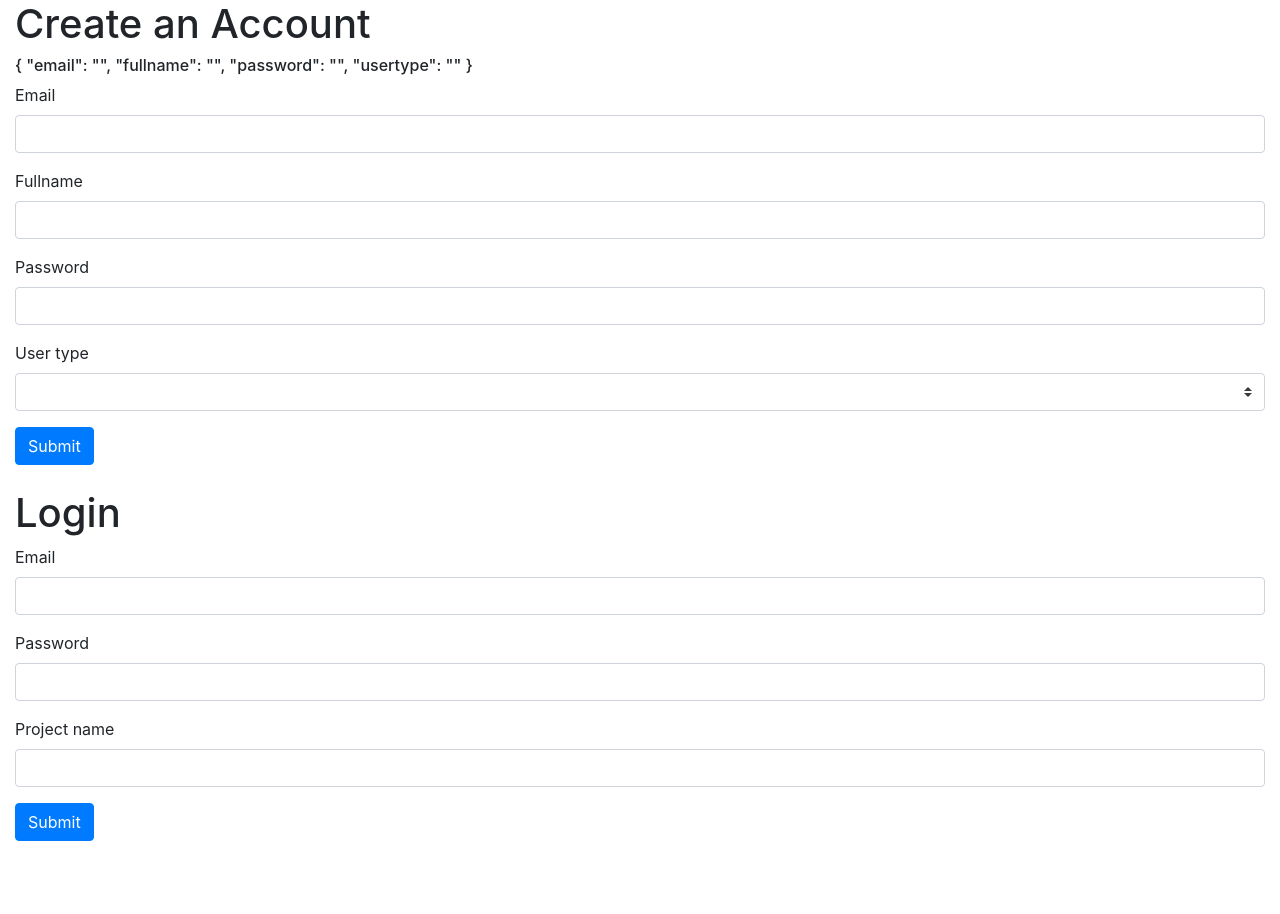
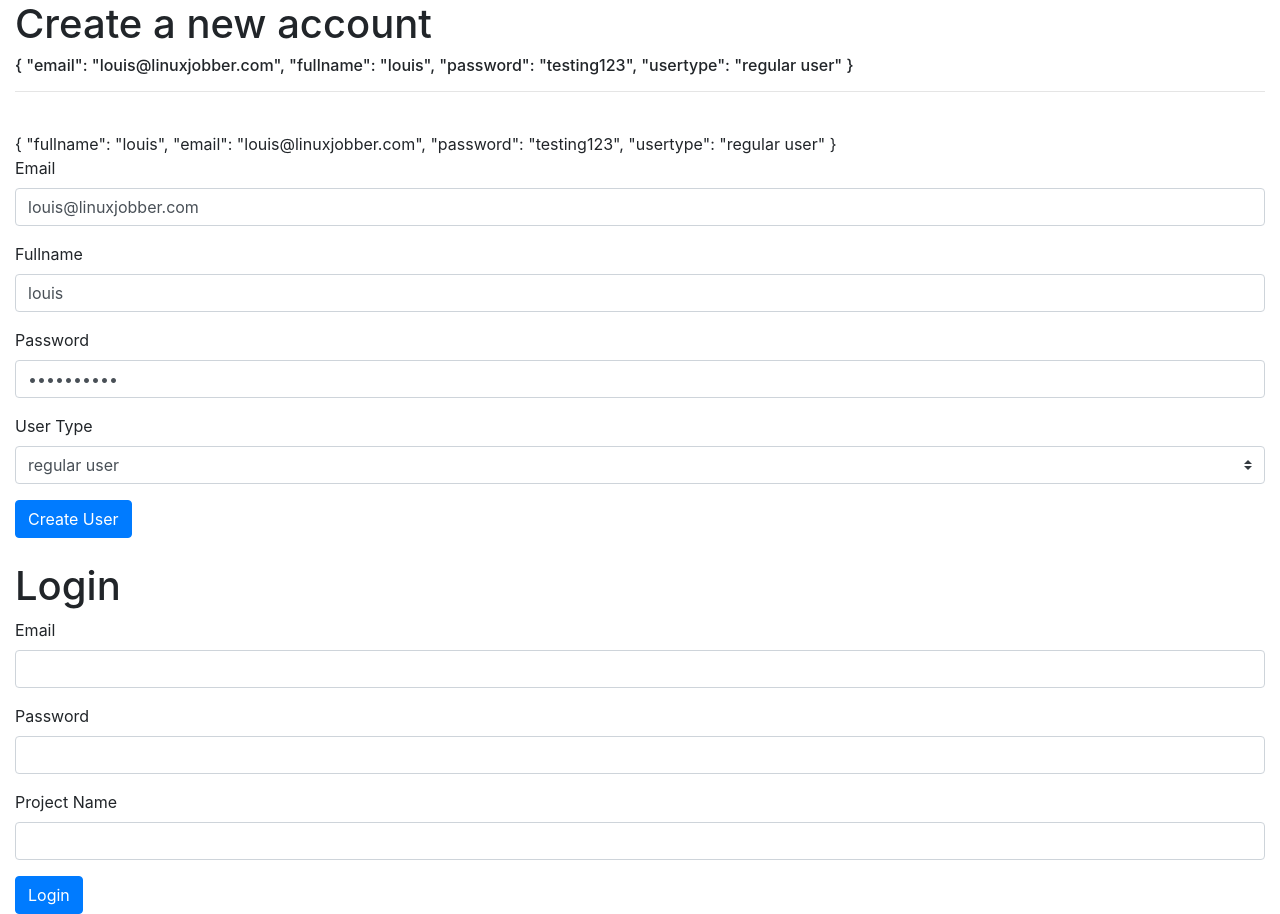
Before and after one commit to chidi-godwin/angular-internsip, an Angular app: page / in a window 1280 px wide. Before the commit the page ends 841 px from the top, so only its background shows below. Built offline with nearby package versions, Linux system fonts and the light colour scheme.

Commit message:
complete lab 4

```diff
--- a/src/app/login/login.component.html
+++ b/src/app/login/login.component.html
@@ -1,21 +1,32 @@
-<div class="container-fluid">
+<div class = "container-fluid">
     <h1>Login</h1>
-    <form action="">
-        <div class="form-group">
+    <form >
+        <div class = "form-group">
             <label>Email</label>
-            <input type="email" class="form-control">
+            <input required pattern = "^(([a-zA-Z0-9._%+-]+)@([a-zA-Z]+).(com))$" type = "email" [class.is-invalid] = "email.invalid && email.touched"
+             name = "email" #email = "ngModel" class = "form-control" ngModel>
+             <div *ngIf = "email.errors && email.invalid && email.touched">
+                <small class = "text-danger" *ngIf = "email.errors.pattern">Email must contain '@' and the domain '.com'</small>
+                <small class = "text-danger" *ngIf = "email.errors.required">Email is required</small>
+             </div>
         </div>
 
-        <div class="form-group">
+        <div class = "form-group">
             <label>Password</label>
-            <input type="password" class="form-control">
+           <input required type = "password" pattern = "^(?=.*[A-Za-z])(?=.*\d)(?=.*[@$!%*#?&])[A-Za-z\d@$!%*#?&]{8,}$" [class.is-invalid] = "password.invalid && password.touched"
+            name = "password" #password = "ngModel" class = "form-control" ngModel>
+            <div *ngIf = "password.errors && password.invalid && password.touched">
+                <small class = "text-danger" *ngIf = "password.errors.pattern">Password must contain at least 8 characters, one special character and a number</small>
+                <small class = "text-danger" *ngIf = "password.errors.required">Password is required</small>
+            </div>
         </div>
 
-        <div class="form-group">
-            <label>Project name</label>
-            <input type="text" class="form-control">
+        <div class = "form-group">
+            <label>Project Name</label>
+            <input required type = "text" [class.is-invalid] = "projectname.invalid && projectname.touched" #projectname = "ngModel" name = "projectname" class = "form-control" ngModel>
+            <small class = "text-danger" [class.d-none] = "projectname.valid || projectname.untouched">Project name not specified</small>
         </div>
 
-        <button type="submit" class="btn btn-primary">Submit</button>
+        <button class = "btn btn-primary" type = "submit">Login</button>
     </form>
 </div>
--- a/src/app/login/login.component.ts
+++ b/src/app/login/login.component.ts
@@ -11,5 +11,4 @@ export class LoginComponent implements OnInit {
 
   ngOnInit(): void {
   }
-
 }
--- /dev/null
+++ b/src/app/scrumuser.ts
@@ -0,0 +1,8 @@
+export class Scrumuser {
+    constructor(
+        public fullname: string,
+        public email : string,
+        public password : string,
+        public usertype : string
+    ){}
+}
--- a/src/app/signup/signup.component.html
+++ b/src/app/signup/signup.component.html
@@ -1,32 +1,52 @@
-<div class="container-fluid">
-    <h1>Create an Account</h1>
+<div class = "container-fluid">
+    <h1>Create a new account</h1>
 
-    <h6>{{ userSignupForm.value | json }}</h6>
+    <h6>{{ userSignupForm.value | json}}</h6>
+
+    <hr>
+    <br>
+
+    {{ scrumUserModel | json }}
+    <br>
+
 
     <form #userSignupForm = "ngForm">
-        <div class="form-group">
+        <div class = "form-group">
             <label>Email</label>
-            <input type="email" name="email" class="form-control" ngModel>
+            <input required pattern = "^(([a-zA-Z0-9._%+-]+)@([a-zA-Z]+).(com))$" type = "email" [class.is-invalid] = "email.invalid && email.touched"
+             name = "email" #email = "ngModel" class = "form-control" [(ngModel)] = 'scrumUserModel.email'>
+             <div *ngIf = "email.errors && email.invalid && email.touched">
+                <small class = "text-danger" *ngIf = "email.errors.pattern">Email must contain '@' and the domain '.com'</small>
+                <small class = "text-danger" *ngIf = "email.errors.required">Email is required</small>
+             </div>
         </div>
 
-        <div class="form-group">
+        <div class = "form-group">
             <label>Fullname</label>
-            <input type="text" name="fullname" class="form-control" ngModel>
+            <input required type = "text" [class.is-invalid] = "name.invalid && name.touched" name = "fullname" #name = "ngModel"
+            class = "form-control" [(ngModel)] = 'scrumUserModel.fullname'>
+            <small class = "text-danger" [class.d-none] = "name.valid || name.untouched">Fullname is required</small>
         </div>
 
-        <div class="form-group">
+        <div class = "form-group">
             <label>Password</label>
-            <input type="password" name="password" class="form-control" ngModel>
+            <input required type = "password" pattern = "^(?=.*[A-Za-z])(?=.*\d)(?=.*[@$!%*#?&])[A-Za-z\d@$!%*#?&]{8,}$" [class.is-invalid] = "password.invalid && password.touched"
+            name = "password" #password = "ngModel" class = "form-control" [(ngModel)] = 'scrumUserModel.password'>
+            <div *ngIf = "password.errors && password.invalid && password.touched">
+                <small class = "text-danger" *ngIf = "password.errors.pattern">Password must contain at least 8 characters, one special character and a number</small>
+                <small class = "text-danger" *ngIf = "password.errors.required">Password is required</small>
+            </div>
         </div>
 
-        <div class="form-group">
-            <label>User type</label>
-            <select name="usertype" class="custom-select" ngModel>
-                <option selected>I am signing up as</option>
-                <option *ngFor="let type of userTypes">{{ type }}</option>
+        <div class = "form-group">
+            <label>User Type</label>
+            <select required class = "custom-select" [class.is-invalid] = "type.invalid && type.touched" name = "usertype"
+            #type = "ngModel" [(ngModel)] = 'scrumUserModel.usertype'>
+                <option value = ''></option>
+                <option *ngFor = "let type of userTypes">{{ type }}</option>
             </select>
+            <small class = "text-danger" [class.d-none] = "type.valid || type.untouched">Select a user type</small>
         </div>
-
-        <button type="submit" class="btn btn-primary">Submit</button>
+        <button class = "btn btn-primary" type = "submit">Create User</button>
     </form>
 </div>
--- a/src/app/signup/signup.component.ts
+++ b/src/app/signup/signup.component.ts
@@ -1,4 +1,5 @@
 import { Component, OnInit } from '@angular/core';
+import { Scrumuser } from '../scrumuser'
 
 @Component({
   selector: 'app-signup',
@@ -12,4 +13,5 @@ export class SignupComponent implements OnInit {
   ngOnInit(): void {
   }
   userTypes = ['regular user', 'project owner']
+  scrumUserModel = new Scrumuser('louis', 'louis@linuxjobber.com', 'testing123', 'regular user');
 }
```
Also changed, not shown: 1 other file (tests, documents, lock files or other folders).
